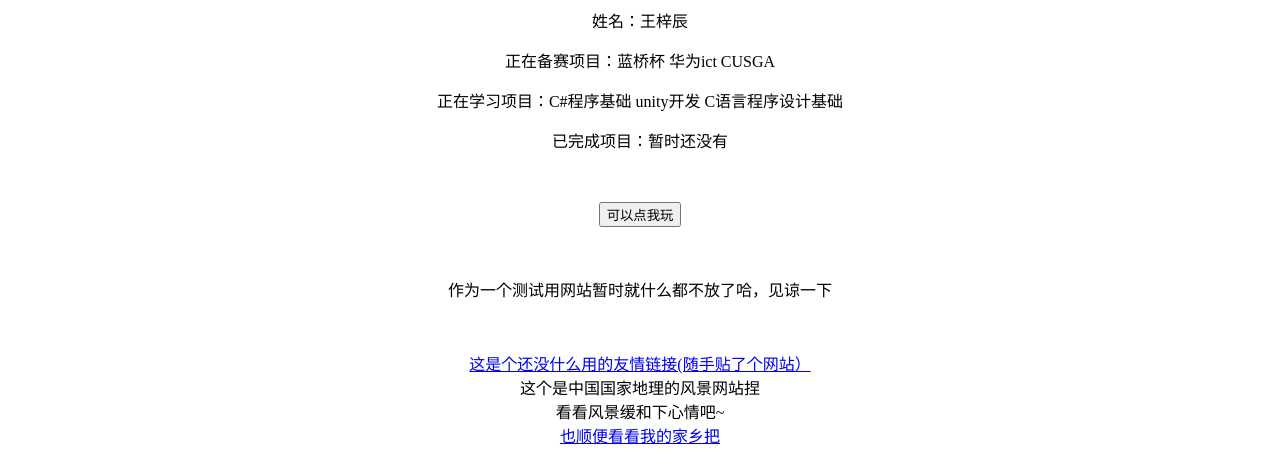
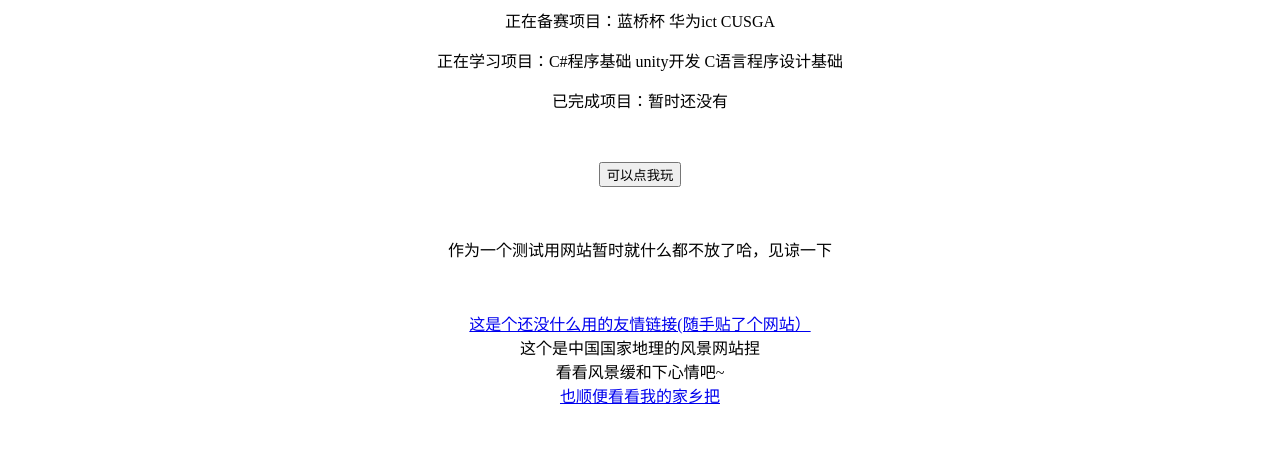
Before and after one commit to Mountainor/re02, a plain HTML site: page index.html in a window 1280 px wide. Shown: the part 393-848 px from the top of the page. After the commit the page ends 808 px from the top, so only its background shows below. Drawn offline with Linux system fonts and the light colour scheme.

Commit message:
Update index.html

```diff
--- a/index.html
+++ b/index.html
@@ -23,7 +23,6 @@
             background-color:aliceblue;
             color:darkturquoise;
             max-width:auto;">这是我的网站</h1>
-        <p>姓名：王梓辰</p>
         <p>正在备赛项目：蓝桥杯 华为ict CUSGA</p>
         <p>正在学习项目：C#程序基础 unity开发 C语言程序设计基础</p>
         <p>已完成项目：暂时还没有</p>
```
